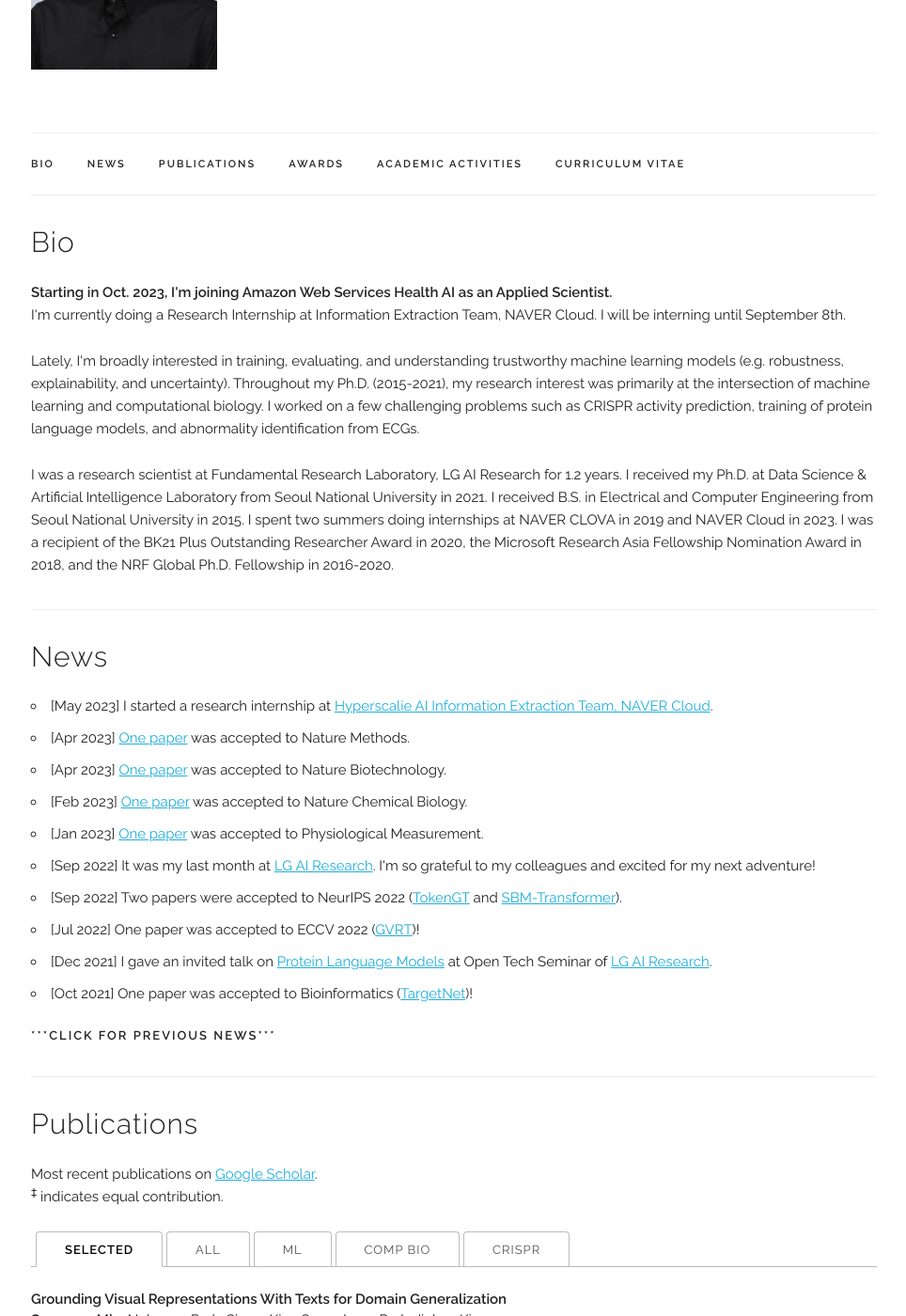
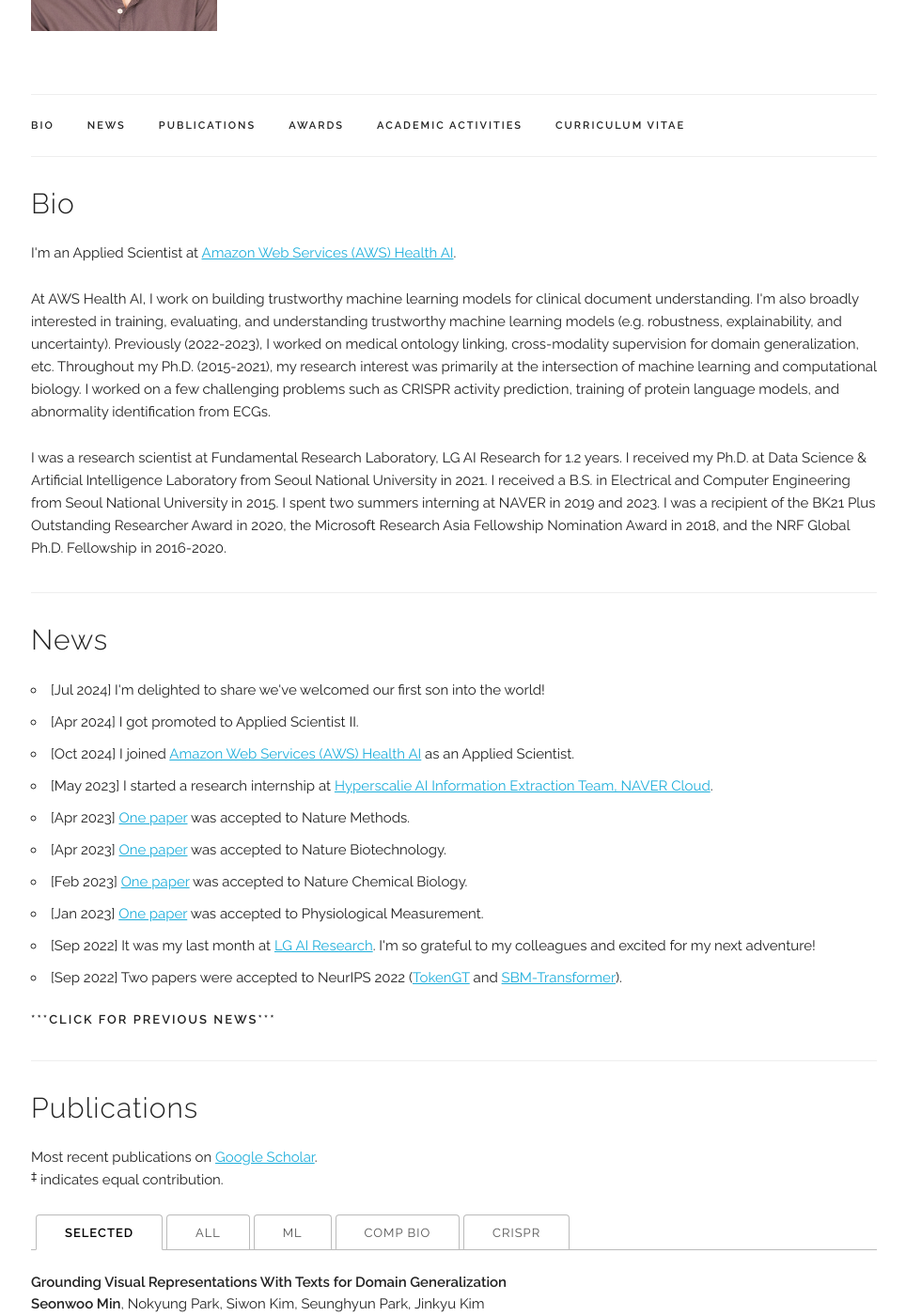
Before and after one commit to seonwoo-min/seonwoo-min.github.io, a Jekyll site: the page built from index.html, in a window 1280 px wide and 1400 px high, scrolled down 240 px. Shown: the whole window at 94% size, without its empty margins (157-1121 px from the left). Built offline with Jekyll 4.4.1, drawn with Linux system fonts in a browser that asks for light colours; some web fonts are replaced; some of the changed text lies outside the part shown.

Commit message:
Major updates up to 2024-08

```diff
--- a/_data/main_info.yaml
+++ b/_data/main_info.yaml
@@ -1,9 +1,8 @@
 name: "Seonwoo Min"
-title: "Incoming Applied Scientist, AWS Health AI <br/>Research Intern, NAVER Cloud"
+title: "Applied Scientist, AWS Health AI"
 email: "seonwoo.min0 [AT] gmail.com"
 profile_pic: "/assets/profile-pics/seonwoo.jpg"
 google_scholar: "https://scholar.google.com/citations?user=dWKk68wAAAAJ&hl=en"
 github: "https://github.com/seonwoo-min"
 linkedin: "https://www.linkedin.com/in/seonwoo-min"
-twitter: "https://twitter.com/SeonwooMin0"
 google_analystics_tracking_id: 'G-V7CQQ9GDMR'
--- a/_layouts/default.html
+++ b/_layouts/default.html
@@ -78,9 +78,6 @@
                 <i class="fa fa-linkedin-square" aria-hidden="true"></i>
               </span>
 
-              <span onclick="window.open('{{ site.data.main_info.twitter }}')" style="cursor: pointer">
-                <i class="fa fa-twitter" aria-hidden="true"></i>
-              </span>
             </p>
         </div>
       </div>
--- a/index.html
+++ b/index.html
@@ -6,12 +6,13 @@ title: Home
 <div class="docs-section" id="bio">
   <h4>Bio</h4>
   <p>
-    <b>Starting in Oct. 2023, I'm joining Amazon Web Services Health AI as an Applied Scientist.</b><br/>
-    I'm currently doing a Research Internship at Information Extraction Team, NAVER Cloud. I will be interning until September 8th.
+    I'm an Applied Scientist at <a href="https://aws.amazon.com/comprehend/medical" target="_blank">Amazon Web Services (AWS) Health AI</a>.
   </p>
 
   <p>
-    Lately, I'm broadly interested in training, evaluating, and understanding trustworthy machine learning models (e.g. robustness, explainability, and uncertainty).
+    At AWS Health AI, I work on building trustworthy machine learning models for clinical document understanding.
+    I'm also broadly interested in training, evaluating, and understanding trustworthy machine learning models (e.g. robustness, explainability, and uncertainty).
+    Previously (2022-2023), I worked on medical ontology linking, cross-modality supervision for domain generalization, etc.
     Throughout my Ph.D. (2015-2021), my research interest was primarily at the intersection of machine learning and computational biology.
     I worked on a few challenging problems such as CRISPR activity prediction, training of protein language models, and abnormality identification from ECGs.
   <p>
@@ -19,8 +20,8 @@ title: Home
   <p>
     I was a research scientist at Fundamental Research Laboratory, LG AI Research for 1.2 years.
     I received my Ph.D. at Data Science & Artificial Intelligence Laboratory from Seoul National University in 2021.
-    I received B.S. in Electrical and Computer Engineering from Seoul National University in 2015.
-    I spent two summers doing internships at NAVER CLOVA in 2019 and NAVER Cloud in 2023.
+    I received a B.S. in Electrical and Computer Engineering from Seoul National University in 2015.
+    I spent two summers interning at NAVER in 2019 and 2023.
     I was a recipient of the BK21 Plus Outstanding Researcher Award in 2020, the Microsoft Research Asia Fellowship Nomination Award in 2018, and the NRF Global Ph.D. Fellowship in 2016-2020.
   </p>
 </div>
@@ -29,6 +30,9 @@ title: Home
 <div class="docs-section" id="news">
   <h4>News</h4>
   <ul style="margin-bottom: -10px">
+    <li>[Jul 2024] I'm delighted to share we've welcomed our first son into the world!</li>
+    <li>[Apr 2024] I got promoted to Applied Scientist II.</li>
+    <li>[Oct 2024] I joined <a href="https://aws.amazon.com/comprehend/medical" target="_blank">Amazon Web Services (AWS) Health AI</a> as an Applied Scientist.</li>
     <li>[May 2023] I started a research internship at <a href="https://www.navercloudcorp.com" target="_blank">Hyperscalie AI Information Extraction Team, NAVER Cloud</a>.</li>
     <li>[Apr 2023] <a href="https://www.nature.com/articles/s41592-023-01875-2" target="_blank">One paper</a> was accepted to Nature Methods.</li>
     <li>[Apr 2023] <a href="https://www.nature.com/articles/s41587-023-01792-x" target="_blank">One paper</a> was accepted to Nature Biotechnology.</li>
@@ -36,9 +40,6 @@ title: Home
     <li>[Jan 2023] <a href="https://iopscience.iop.org/article/10.1088/1361-6579/acb30f" target="_blank">One paper</a> was accepted to Physiological Measurement.</li>
     <li>[Sep 2022] It was my last month at <a href="https://www.lgresearch.ai/" target="_blank">LG AI Research</a>. I'm so grateful to my colleagues and excited for my next adventure! </li>
     <li>[Sep 2022] Two papers were accepted to NeurIPS 2022 (<a href="https://openreview.net/forum?id=um2BxfgkT2_" target="_blank">TokenGT</a> and <a href="https://openreview.net/forum?id=w_jvWzNXd6n" target="_blank">SBM-Transformer</a>).</li>
-    <li>[Jul 2022] One paper was accepted to ECCV 2022 (<a href="https://www.ecva.net/papers/eccv_2022/papers_ECCV/papers/136970037.pdf" target="_blank">GVRT</a>)!</li>
-    <li>[Dec 2021] I gave an invited talk on <a href="https://drive.google.com/file/d/10B1qXkAavVZA53iJnlXBWtyMfUPDCK4M/view" target="_blank">Protein Language Models</a> at Open Tech Seminar of <a href="https://www.lgresearch.ai/" target="_blank">LG AI Research</a>.</li>
-    <li>[Oct 2021] One paper was accepted to Bioinformatics (<a href="https://academic.oup.com/bioinformatics/article/38/3/671/6408435" target="_blank">TargetNet</a>)!</li>
   </ul>
   <a class="navbar-link" href={{ "/previous_news.html" | prepend: site.baseurl }}><font size=2>***Click for Previous News***</font></a>
 
@@ -304,15 +305,15 @@ title: Home
 
   <h5>Awards</h5>
   <ul>
+    <li>[2021] Winner (6/4-lead) & Runner-up (12/3/2-lead), PhysioNet/Computing in Cardiology Challenge</li>
     <li>[2021] Nomination Award, Schmidt Science Fellowship</li>
-    <li>[2021] Winner (6/4-lead) & Runner-up (12/3/2-lead), PhysioNet/Computing in Cardiology Challenge</li>
     <li><b>[2020] BK21 Plus Outstanding Researcher Award, Minister of Education, South Korea</b></li>
     <li>[2019] National R&D Excellence Top 100 Award, Ministry of Science and ICT, South Korea</li>
     <li>[2019] Travel Award, Neural Information Processing Systems LMRL Workshop</li>
-    <li><b>[2018] Nomination Award, Microsoft Research Asia Fellowship</b></li>
     <li>[2018] Research Excellence Award, Biological Research Information Center, South Korea</li>
     <li>[2018] Outstanding Highly-cited Paper Award, Electrical and Computer Engineering Department, SNU</li>
     <li>[2018] Distinguished TA Award, Innovation Center for Engineering Education, SNU</li>
+    <li>[2018] Nomination Award, Microsoft Research Asia Fellowship</li>
     <li>[2017] Highly-cited Paper Paper Award, Briefings in Bioinformatics, Oxford University Press</li>
     <li>[2017] Travel Award, Neural Information Processing Systems</li>
     <li>[2015] Gold Award (Individual) & Silver Award (Team), Korea University Ski Team Association</li>
@@ -336,10 +337,16 @@ title: Home
 
 <!-- ========== Academic Activities ========== -->
 <div class="docs-section" id="academic">
-  <h4>Academic Activities</h4>
+  <h4>Academic/Industry Activities</h4>
+
+  <h5>Mentoring</h5>
+  <ul>
+    <li>[Jun 2024 - Oct 2024] AWS AI/ML Scholarship</li>
+  </ul>
 
   <h5>Invited Talks</h5>
   <ul>
+    <li>[Sep 2023] Oasis of Knowledge @ Hyperscale AI, NAVER Cloud</li>
     <li>[Dec 2021] Open Tech Seminar @ LG AI Research</li>
     <li>[Jun 2018] Summer Conference @ Korean Institute of Electronics and Information Engineers</li>
     <li>[Jun 2018] Korea Computer Congress @ Korean Institute of Information Scientists and Engineers</li>
@@ -351,9 +358,10 @@ title: Home
 
   <h5>Reviewer</h5>
   <ul>
-    <li>[2021 - 2023] International Conference on Learning Representations</li>
-    <li>[2020 - 2023] International Conference on Machine Learning (<b>Top Reviewer in 2020</b>)</li>
-    <li>[2019 - 2023] Neural Information Processing Systems (<b>Top Reviewer in 2019</b>)</li>
+    <li>[2021 - 2025] International Conference on Learning Representations</li>
+    <li>[2020 - 2024] International Conference on Machine Learning (<b>Top Reviewer in 2020</b>)</li>
+    <li>[2019 - 2024] Neural Information Processing Systems (<b>Top Reviewer in 2019</b>)</li>
+    <li>[2025] Annual AAAI Conference on Artificial Intelligence</li>
     <li>[2023] Journal of Chemoinformatics</li>
     <li>[2017 & 2021] Methods</li>
   </ul>
```
Also changed, not shown: _data/experience.yaml (+12 -6 lines), _data/publications.yaml (+23 -16 lines), previous_news.html (+7 -4 lines), assets/profile-pics/seonwoo.jpg, 1 other file.
